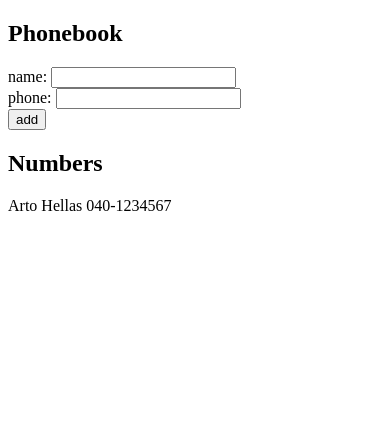
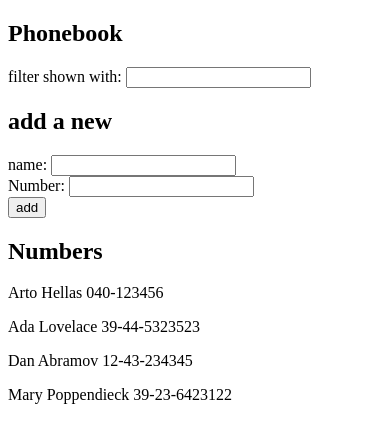
Before and after one commit to IDavidGodI/FullstackCourse-Part2, a React (Vite) app in the folder phonebook/: page / in a window 390 px wide. Shown: the top 442 px of the page. Built offline with nearby package versions, Linux system fonts and the light colour scheme.

Commit message:
Exercise 9: The phonebook, adding searching field

```diff
--- a/phonebook/src/App.jsx
+++ b/phonebook/src/App.jsx
@@ -2,26 +2,31 @@ import { useState } from 'react'
 
 const Person = ({person})=>{
   return(
-    <p>{person.name} {person.phone}</p>
+    <p>{person.name} {person.number}</p>
   )
 }
 
 const App = () => {
   const [persons, setPersons] = useState([
-    { name: 'Arto Hellas', phone: '040-1234567' }
+    { name: 'Arto Hellas', number: '040-123456'},
+    { name: 'Ada Lovelace', number: '39-44-5323523'},
+    { name: 'Dan Abramov', number: '12-43-234345'},
+    { name: 'Mary Poppendieck', number: '39-23-6423122'}
   ])
   const [newName, setNewName] = useState('')
-  const [newPhone, setNewPhone] = useState('')
+  const [newNumber, setNewNumber] = useState('')
+  const [filter, setFilter] = useState('')
 
   const handleNewName = (event)=> setNewName(event.target.value);
-  const handleNewPhone = (event)=> setNewPhone(event.target.value);
+  const handleNewNumber = (event)=> setNewNumber(event.target.value);
+  const handleFilter = (event)=> setFilter(event.target.value);
 
   const addContact = (event)=>{
     event.preventDefault()
     const trimmedName = newName.trim()
-    const trimmedPhone = newPhone.trim()
+    const trimmedNumber = newNumber.trim()
 
-    if (trimmedName.length===0 || trimmedPhone.length===0){
+    if (trimmedName.length===0 || trimmedNumber.length===0){
       alert("Fill the two fields")
       return
     }
@@ -30,26 +35,32 @@ const App = () => {
       alert(`${trimmedName} already exists in your contacts`)
       return
     }
-    if (persons.some((person)=>person.phone===trimmedPhone)){
-      alert(`The number ${trimmedPhone} already exists in your contacts`)
+    if (persons.some((person)=>person.number===trimmedNumber)){
+      alert(`The number ${trimmedNumber} already exists in your contacts`)
       return
     }
 
-    const newPerson = {name: trimmedName, phone: trimmedPhone}
+    const newPerson = {name: trimmedName, number: trimmedNumber}
     setPersons(persons.concat(newPerson))
     setNewName('')
-    setNewPhone('')
+    setNewNumber('')
   }
+
+  const peopleToShow = persons.filter(person => person.name.startsWith(filter) || person.number.startsWith(filter))
 
   return (
     <div>
       <h2>Phonebook</h2>
+      <div>
+        filter shown with: <input value={filter} onChange={handleFilter}/>
+      </div>
+      <h2>add a new</h2>
       <form onSubmit={addContact}>
         <div>
           name: <input value={newName} onChange={handleNewName}/>
         </div>
         <div>
-          phone: <input value={newPhone} onChange={handleNewPhone}/>
+          Number: <input value={newNumber} onChange={handleNewNumber}/>
         </div>
         <div>
           <button type="submit">add</button>
@@ -57,8 +68,7 @@ const App = () => {
       </form>
       <h2>Numbers</h2>
       {
-        persons.map(person=>{
-          console.log(person)
+        peopleToShow.map(person=>{
           return <Person key={person.name} person={person}/>
         })
       }
```
